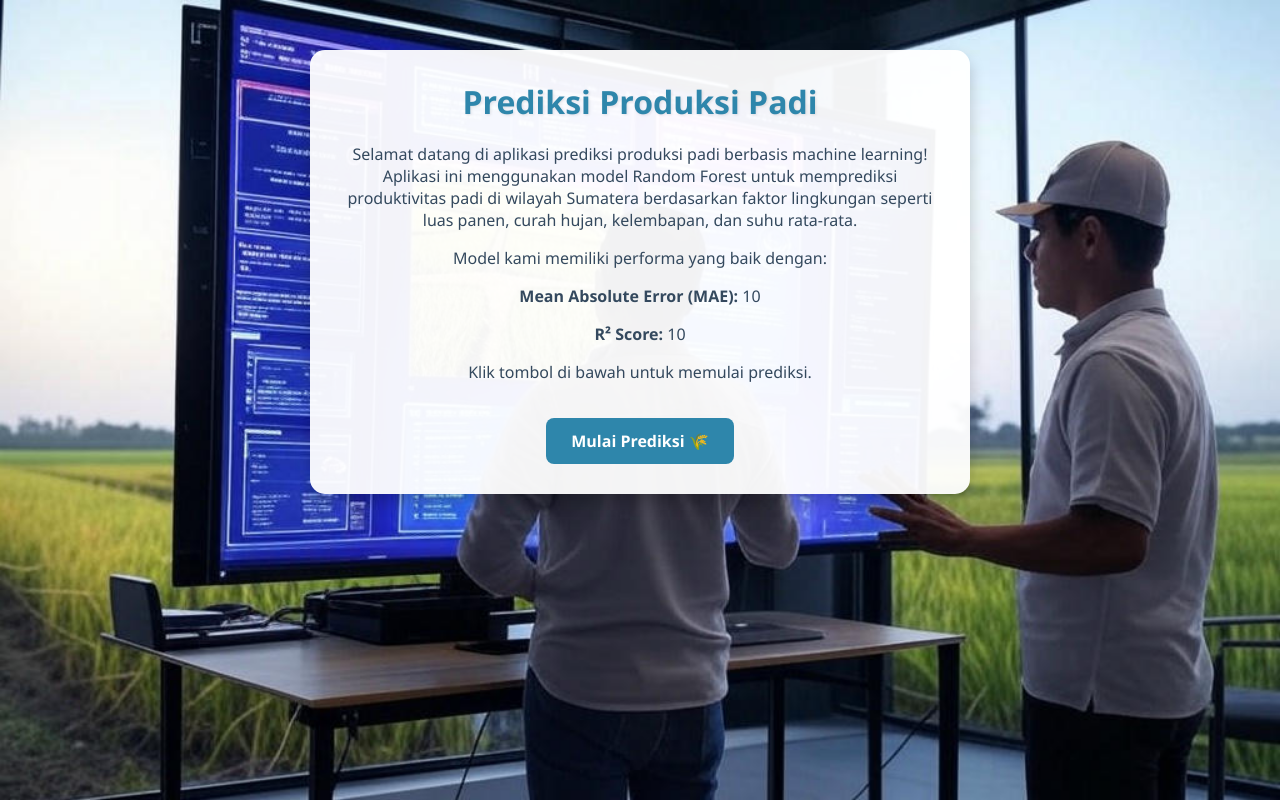
After one commit to viktrislubis/Proyek-PM, a Flask app: template templates/dashboard.html in a window 1280 px wide. The commit adds this page. Run offline with Flask 3, Linux system fonts and the light colour scheme; the template is opened without the code that fills it: most values are stand-ins (such as "Sample title", 1, 10 or a date in 2020); parts of the project's set-up code (start-up, migrations or seed data) failed here and were passed over.

Commit message:
Tambah Page dashboard

```diff
--- a/app.py
+++ b/app.py
@@ -65,8 +65,14 @@ cluster_means = data.groupby('Cluster')['Produksi'].mean().sort_values()
 cluster_labels = {cluster_means.index[0]: 'Rendah', cluster_means.index[1]: 'Sedang', cluster_means.index[2]: 'Tinggi'}
 data['Kategori'] = data['Cluster'].map(cluster_labels)
 
-@app.route('/', methods=['GET', 'POST'])
-def index():
+# Route untuk halaman pengantar
+@app.route('/')
+def intro():
+    return render_template('dashboard.html', mae=mae, r2=r2)
+
+# Route untuk form dan prediksi
+@app.route('/predict', methods=['GET', 'POST'])
+def predict():
     # Daftar provinsi statis (semua provinsi di Sumatera)
     provinsi_list = [
         'Aceh', 'Sumatera Utara', 'Sumatera Barat', 'Riau', 'Jambi',
--- /dev/null
+++ b/templates/dashboard.html
@@ -0,0 +1,76 @@
+<!DOCTYPE html>
+<html lang="id">
+  <head>
+    <meta charset="UTF-8" />
+    <meta name="viewport" content="width=device-width, initial-scale=1.0" />
+    <title>Prediksi Produksi Padi</title>
+    <link
+      rel="icon"
+      type="image/x-icon"
+      href="{{ url_for('static', filename='ikon_padi.ico') }}"
+    />
+    <link
+      rel="stylesheet"
+      href="{{ url_for('static', filename='style.css') }}"
+    />
+    <style>
+      body {
+        background: url("{{ url_for('static', filename='image1.jpg') }}")
+          no-repeat center center fixed;
+        background-size: cover;
+      }
+      .intro-container {
+        background-color: rgba(255, 255, 255, 0.95);
+        padding: 30px;
+        border-radius: 15px;
+        box-shadow: 0 8px 16px rgba(0, 0, 0, 0.2);
+        max-width: 600px;
+        text-align: center;
+        margin: 50px auto;
+      }
+      .intro-container h1 {
+        font-size: 32px;
+        color: #2e86ab;
+        margin-bottom: 20px;
+      }
+      .intro-container p {
+        font-size: 16px;
+        color: #34495e;
+        margin-bottom: 15px;
+      }
+      .intro-container .btn {
+        background-color: #2e86ab;
+        color: white;
+        padding: 12px 25px;
+        border: none;
+        border-radius: 8px;
+        cursor: pointer;
+        font-weight: bold;
+        font-size: 16px;
+        text-decoration: none;
+        display: inline-block;
+        margin-top: 20px;
+        transition: background-color 0.3s ease;
+      }
+      .intro-container .btn:hover {
+        background-color: #21618c;
+      }
+    </style>
+  </head>
+  <body>
+    <div class="intro-container">
+      <h1>Prediksi Produksi Padi</h1>
+      <p>
+        Selamat datang di aplikasi prediksi produksi padi berbasis machine
+        learning! Aplikasi ini menggunakan model Random Forest untuk memprediksi
+        produktivitas padi di wilayah Sumatera berdasarkan faktor lingkungan
+        seperti luas panen, curah hujan, kelembapan, dan suhu rata-rata.
+      </p>
+      <p>Model kami memiliki performa yang baik dengan:</p>
+      <p><strong>Mean Absolute Error (MAE):</strong> {{ mae|round(2) }}</p>
+      <p><strong>R² Score:</strong> {{ r2|round(2) }}</p>
+      <p>Klik tombol di bawah untuk memulai prediksi.</p>
+      <a href="{{ url_for('predict') }}" class="btn">Mulai Prediksi 🌾</a>
+    </div>
+  </body>
+</html>
--- a/templates/index.html
+++ b/templates/index.html
@@ -25,7 +25,7 @@
           />
           <h1>Prediksi Produksi Padi</h1>
         </div>
-        <form method="POST">
+        <form method="POST" action="{{ url_for('predict') }}">
           <label for="provinsi">Provinsi:</label>
           <select name="provinsi" id="provinsi" required>
             {% for prov in provinsi_list %}
```
Also changed, not shown: static/image1.jpg (added), static/image2.jpg (added).
